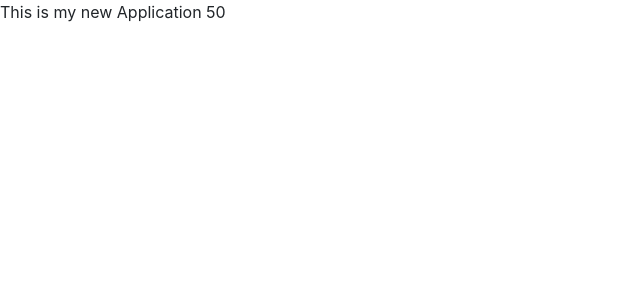
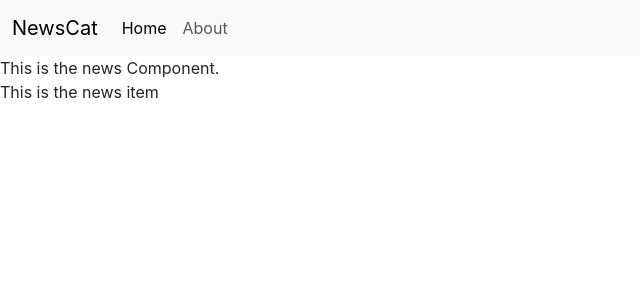
Before and after one commit to Wasif007/NewsApplicationReact, a React (Create React App) app: page / in a window 1280 px wide. Shown: the top 300 px of the page, without its empty margins (0-640 px from the left). Built offline with nearby package versions, Linux system fonts and the light colour scheme.

Commit message:
News item components are made

```diff
--- a/src/App.js
+++ b/src/App.js
@@ -1,14 +1,17 @@
 
 import './App.css';
+import Navbar from './Components/Navbar';
 
 import React, { Component } from 'react'
+import NewsComponent from './Components/NewsComponent';
 
 export default class App extends Component {
-  c=50;
+
   render() {
     return (
       <div>
-        This is my new Application {this.c}
+      <Navbar/>
+      <NewsComponent/>
       </div>
     )
   }
--- /dev/null
+++ b/src/Components/Navbar.js
@@ -0,0 +1,31 @@
+import React, { Component } from 'react'
+
+export default class Navbar extends Component {
+  render() {
+    return (
+      <div>
+        <nav className="navbar navbar-expand-lg bg-body-tertiary">
+  <div className="container-fluid">
+    <a className="navbar-brand" href="/">NewsCat</a>
+    <button className="navbar-toggler" type="button" data-bs-toggle="collapse" data-bs-target="#navbarSupportedContent" aria-controls="navbarSupportedContent" aria-expanded="false" aria-label="Toggle navigation">
+      <span className="navbar-toggler-icon"></span>
+    </button>
+    <div className="collapse navbar-collapse" id="navbarSupportedContent">
+      <ul className="navbar-nav me-auto mb-2 mb-lg-0">
+        <li className="nav-item">
+          <a className="nav-link active" aria-current="page" href="/">Home</a>
+        </li>
+        <li className="nav-item">
+          <a className="nav-link" href="/about">About</a>
+        </li>
+
+
+      </ul>
+
+    </div>
+  </div>
+</nav>
+      </div>
+    )
+  }
+}
--- /dev/null
+++ b/src/Components/NewsComponent.js
@@ -0,0 +1,15 @@
+import React, { Component } from 'react'
+import NewsItems from './NewsItems'
+
+export class NewsComponent extends Component {
+  render() {
+    return (
+      <div>
+        This is the news Component.
+        <NewsItems/>
+      </div>
+    )
+  }
+}
+
+export default NewsComponent
--- /dev/null
+++ b/src/Components/NewsItems.js
@@ -0,0 +1,11 @@
+import React, { Component } from 'react'
+
+export default class NewsItems extends Component {
+  render() {
+    return (
+      <div>
+        This is the news item
+      </div>
+    )
+  }
+}
```
